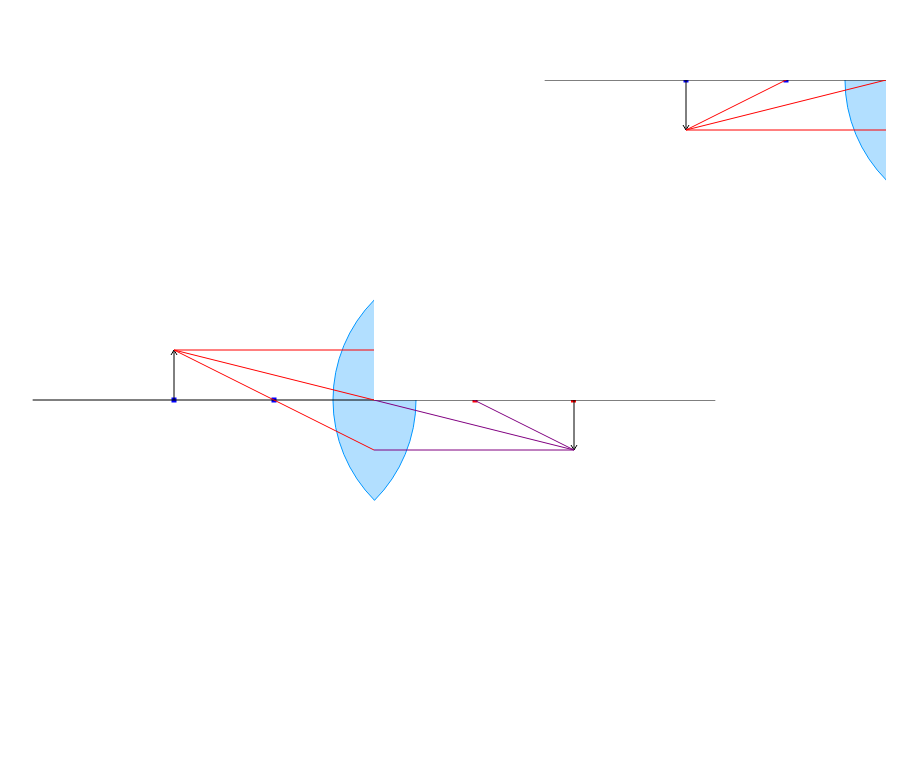
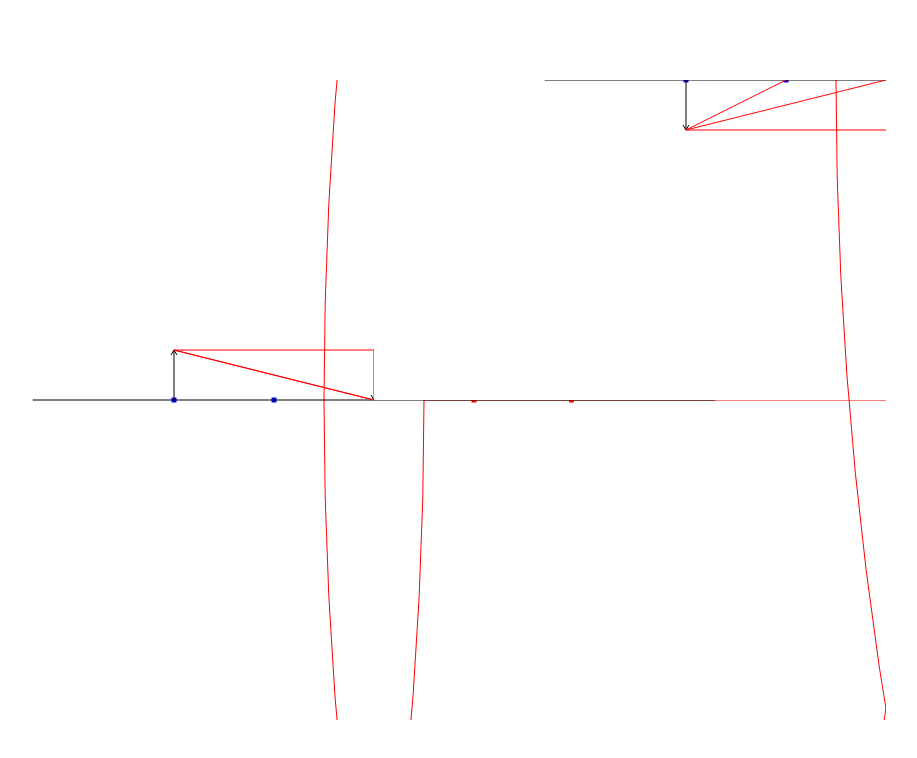
Before and after one commit to RichardOwen2/grafkom-kelompok-4, a React (Create React App) app: page / in a window 1280 px wide. Shown: the top 758 px of the page, without its empty margins (218-1135 px from the left). Built offline with nearby package versions, Linux system fonts and the light colour scheme.

Commit message:
cermin cekung fixed

```diff
--- a/src/hooks/useConfig.js
+++ b/src/hooks/useConfig.js
@@ -3,7 +3,7 @@ import { useState, useEffect } from 'react';
 export default function useConfig({ rumusJarakBayangan, rumusUkuranBayangan }) {
   const [ukuranBenda, setUkuranBenda] = useState(50);
   const [jarakBenda, setJarakBenda] = useState(200);
-  const [titikFokus, setTitikFokus] = useState(100);
+  const [titikFokus, setTitikFokus] = useState(-100);
   const [jarakBayangan, setJarakBayangan] = useState(null);
   const [ukuranBayangan, setukuranBayangan] = useState(null);
 
--- a/src/pages/CerminCembung.jsx
+++ b/src/pages/CerminCembung.jsx
@@ -11,7 +11,6 @@ export default function CerminCembung() {
 	const canvasHeight = windowHeight / 5 * 4;
 
 	const rumusJarakBayangan = (titikFokus, jarakBenda) => {
-		console.log(titikFokus, jarakBenda)
 		return -((-titikFokus) * jarakBenda) / (jarakBenda - (-titikFokus));
 	}
 
@@ -24,15 +23,13 @@ export default function CerminCembung() {
 		value: [ukuranBenda, jarakBenda, titikFokus, jarakBayangan, ukuranBayangan],
 	} = useConfig({ rumusJarakBayangan, rumusUkuranBayangan });
 
-	console.log([ukuranBenda, jarakBenda, titikFokus, jarakBayangan, ukuranBayangan])
-
 	const initialDraw = (canvas, ctx) => {
 		const cwidth = canvas.width
 		const cheight = canvas.height
-		ctx.translate(cwidth - cwidth / 2, cheight - cheight / 2);
+		ctx.translate(cwidth - cwidth/2, cheight - cheight/2);
 		ctx.scale(1, -1);
 		// grid();
-		ctx.strokeStyle = "black";
+		ctx.strokeStyle="black";
 
 		var rect = 5;
 
@@ -40,202 +37,124 @@ export default function CerminCembung() {
 		var lens_x = 0;
 		var y = 0;
 
-
 		//========================
 		//   CIRCLE 1
 		//========================
 		//VARIABLES
-		var x1 = 0;
+		var x1 = -100;
 		var r1 = 100;
-		var ang1 = 90 * (Math.PI / 180);
-		var x_ang1 = (Math.cos(ang1 / 2) * r1) + x1;
-		var y_ang1 = (Math.sin(ang1 / 2) * r1) + y;
-
-
-		//ADJUSTMENTS
-		if (Math.round(y_ang1 * 10) / 10 > lens_height) {
-			while (Math.round(y_ang1 * 10) / 10 > lens_height) {
-				r1 = r1 - 1;
-				y_ang1 = (Math.sin(ang1 / 2) * r1);
-			}
-		}
-		if (Math.round(y_ang1 * 10) / 10 < lens_height) {
-			while (Math.round(y_ang1 * 10) / 10 < lens_height) {
-				r1 = r1 + 1;
-				y_ang1 = (Math.sin(ang1 / 2) * r1);
-			}
-		}
-		y_ang1 = y_ang1 + y;
-		x_ang1 = (Math.cos(ang1 / 2) * r1) + x1;
-
-		if (Math.round(x_ang1 * 10) / 10 > lens_x) {
-			while (Math.round(x_ang1 * 10) / 10 > lens_x) {
-				x1 = x1 - 1;
-				x_ang1 = (Math.cos(ang1 / 2) * r1) + x1;
-			}
-		}
-		if (Math.round(x_ang1 * 10) / 10 < lens_x) {
-			while (Math.round(x_ang1 * 10) / 10 < lens_x) {
-				x1 = x1 + 1;
-				x_ang1 = (Math.cos(ang1 / 2) * r1) + x1;
-			}
-		}
 
 		//========================
 		//   CIRCLE 2
 		//========================
 		//VARIABLES
-		var x2 = 0;
+		var x2 = -x1;
 		var r2 = 100;
-		var ang2 = 90 * (Math.PI / 180);
-		var x_ang2 = -((Math.cos(ang2 / 2) * r2) + x2);
-		var y_ang2 = (Math.sin(ang2 / 2) * r2) + y;
-
-
-		//ADJUSTMENTS
-		if (Math.round(y_ang2 * 10) / 10 > lens_height) {
-			while (Math.round(y_ang2 * 10) / 10 > lens_height) {
-				r2 = r2 - 1;
-				y_ang2 = (Math.sin(ang2 / 2) * r2);
-			}
-		}
-		if (Math.round(y_ang2 * 10) / 10 < lens_height) {
-			while (Math.round(y_ang2 * 10) / 10 < lens_height) {
-				r2 = r2 + 1;
-				y_ang2 = (Math.sin(ang2 / 2) * r2);
-			}
-		}
-		y_ang2 = y_ang2 + y;
-		x_ang2 = -((Math.cos(ang2 / 2) * r2)) + x2;
-
-		if (Math.round(x_ang2 * 10) / 10 > lens_x) {
-			while (Math.round(x_ang2 * 10) / 10 > lens_x) {
-				x2 = x2 - 1;
-				x_ang2 = -((Math.cos(ang2 / 2) * r2)) + x2;
-			}
-		}
-		if (Math.round(x_ang2 * 10) / 10 < lens_x) {
-			while (Math.round(x_ang2 * 10) / 10 < lens_x) {
-				x2 = x2 + 1;
-				x_ang2 = -((Math.cos(ang2 / 2) * r2)) + x2;
-			}
-		}
 
 		// buat titik fokus
-		ctx.strokeStyle = "blue";
-		ctx.fillStyle = "blue";
+		ctx.strokeStyle="blue";
+		ctx.fillStyle="blue";
 		ctx.beginPath();
-		ctx.rect(x1 - rect / 2, y - rect / 2, rect, rect);
+		ctx.rect(x1 - rect/2, y - rect/2, rect, rect);
 		ctx.fill();
 
-		ctx.strokeStyle = "red";
-		ctx.fillStyle = "red";
+		ctx.strokeStyle="red";
+		ctx.fillStyle="red";
 		ctx.beginPath();
-		ctx.rect(x2 - rect / 2, y - rect / 2, rect, rect);
+		ctx.rect(x2 - rect/2, y - rect/2, rect, rect);
 		ctx.fill();
 
 		//baut titik 2 fokus
-		ctx.strokeStyle = "blue";
-		ctx.fillStyle = "blue";
+		ctx.strokeStyle="blue";
+		ctx.fillStyle="blue";
 		ctx.beginPath();
-		ctx.rect(x1 + x1 - rect / 2, y - rect / 2, rect, rect);
+		ctx.rect(x1 + x1 - rect/2, y - rect/2, rect, rect);
 		ctx.fill();
 
-		ctx.strokeStyle = "red";
-		ctx.fillStyle = "red";
+		ctx.strokeStyle="red";
+		ctx.fillStyle="red";
 		ctx.beginPath();
-		ctx.rect(x2 + x2 - (rect / 2) * 2, y - rect / 2, rect, rect);
+		ctx.rect(x2 + x2 - (rect/2)*2, y - rect/2, rect, rect);
 		ctx.fill();
 
 
-
-
-
+		var radius = 4000;
 		ctx.beginPath();
-		ctx.arc(x1, y, r1, -ang1 / 2, ang1 / 2);
-		ctx.arc(x2, y, r2, Math.PI - ang2 / 2, Math.PI + ang2 / 2);
-		ctx.strokeStyle = "rgba(0,150,255, 1)";
-		ctx.fillStyle = "rgba(0,150,255, 0.3)";
-		ctx.fill();
+		ctx.arc(x1/2+4000, 0, radius, 0, 2 * Math.PI, false);
+		ctx.arc(x2/2-4000, 0, radius, 0, 2 * Math.PI, false);
 		ctx.stroke();
 
+		// ctx.beginPath();
+		// ctx.arc(x1, y, r1, -ang1/2, ang1/2);
+		// ctx.arc(x2, y, r2, Math.PI-ang2/2, Math.PI + ang2/2);
+		// ctx.strokeStyle="rgba(0,150,255, 1)";
+		// ctx.fillStyle="rgba(0,150,255, 0.3)";
+		// ctx.fill();
+		// ctx.stroke();
+
 		// gambar garis x
-		ctx.strokeStyle = "black";
-		ctx.fillStyle = "black";
-		var start = cwidth / 3;
+		ctx.strokeStyle="black";
+		ctx.fillStyle="black";
+		var start = cwidth/3;
 		var end = 0;
 
 		ctx.beginPath();
-		ctx.moveTo(-cwidth / 3, 0);
+		ctx.moveTo(-cwidth/3, 0);
 		ctx.lineTo(start, end);
 		ctx.stroke();
 
-
-
-
-
-
-		ctx.strokeStyle = "black";
-		ctx.fillStyle = "black";
+		ctx.strokeStyle="black";
+		ctx.fillStyle="black";
 		//==========================
 		//      Benda
 		//==========================
-		var arrow_height = 50;
-		var arrow_dist = 200;
-
 		ctx.beginPath();
-		ctx.moveTo(-arrow_dist, 0);
-		ctx.lineTo(-arrow_dist, arrow_height);
-		ctx.lineTo(-arrow_dist - 3, arrow_height - 5);
-		ctx.moveTo(-arrow_dist, arrow_height);
-		ctx.lineTo(-arrow_dist + 3, arrow_height - 5);
+		ctx.moveTo(-jarakBenda, 0);
+		ctx.lineTo(-jarakBenda, ukuranBenda);
+		ctx.lineTo(-jarakBenda - 3, ukuranBenda - 5);
+		ctx.moveTo(-jarakBenda, ukuranBenda);
+		ctx.lineTo(-jarakBenda + 3, ukuranBenda - 5);
 		ctx.stroke();
 
 
-		ctx.strokeStyle = "black";
-		ctx.fillStyle = "black";
+		ctx.strokeStyle="black";
+		ctx.fillStyle="black";
 		//==========================
 		//      Bayangan
 		//==========================
-		const jarakBayangan = -((-x1) * arrow_dist) / (arrow_dist - (-x1))
-
-		const tinggiBayangan = (jarakBayangan * arrow_height) / arrow_dist
-		console.log(x1, arrow_dist)
-		console.log(jarakBayangan)
-		console.log(tinggiBayangan);
 
 		ctx.beginPath();
 		ctx.moveTo(-jarakBayangan, 0);
-		ctx.lineTo(-jarakBayangan, tinggiBayangan);
-		ctx.lineTo(-jarakBayangan - 3, tinggiBayangan + 5);
-		ctx.moveTo(-jarakBayangan, tinggiBayangan);
-		ctx.lineTo(-jarakBayangan + 3, tinggiBayangan + 5);
+		ctx.lineTo(-jarakBayangan, ukuranBayangan);
+		ctx.lineTo(-jarakBayangan - 3, ukuranBayangan + 5);
+		ctx.moveTo(-jarakBayangan, ukuranBayangan);
+		ctx.lineTo(-jarakBayangan + 3, ukuranBayangan + 5);
 		ctx.stroke();
 
 
 		// gambar garis bayangan dan cahaya
-		ctx.strokeStyle = "purple";
-		ctx.fillStyle = "purple";
+		ctx.strokeStyle="purple";
+		ctx.fillStyle="purple";
 
 		ctx.beginPath();
-		ctx.moveTo(0, tinggiBayangan);
-		ctx.lineTo(-jarakBayangan, tinggiBayangan);
+		ctx.moveTo(0, ukuranBayangan);
+		ctx.lineTo(-jarakBayangan, ukuranBayangan);
 		ctx.moveTo(0, 0);
-		ctx.lineTo(-jarakBayangan, tinggiBayangan);
-		ctx.moveTo(0, arrow_height);
-		ctx.lineTo(-jarakBayangan, tinggiBayangan);
+		ctx.lineTo(-jarakBayangan, ukuranBayangan);
+		ctx.moveTo(0, ukuranBenda);
+		ctx.lineTo(-jarakBayangan, ukuranBayangan);
 		ctx.stroke();
 
-		ctx.strokeStyle = "red";
-		ctx.fillStyle = "red";
+		ctx.strokeStyle="red";
+		ctx.fillStyle="red";
 
 		ctx.beginPath();
-		ctx.moveTo(0, arrow_height);
-		ctx.lineTo(-arrow_dist, arrow_height);
+		ctx.moveTo(0, ukuranBenda);
+		ctx.lineTo(-jarakBenda, ukuranBenda);
 		ctx.moveTo(0, 0);
-		ctx.lineTo(-arrow_dist, arrow_height);
-		ctx.moveTo(0, tinggiBayangan);
-		ctx.lineTo(-arrow_dist, arrow_height);
+		ctx.lineTo(-jarakBenda, ukuranBenda);
+		ctx.moveTo(0, ukuranBayangan);
+		ctx.lineTo(-jarakBenda, ukuranBenda);
 		ctx.stroke();
 	}
 
```
